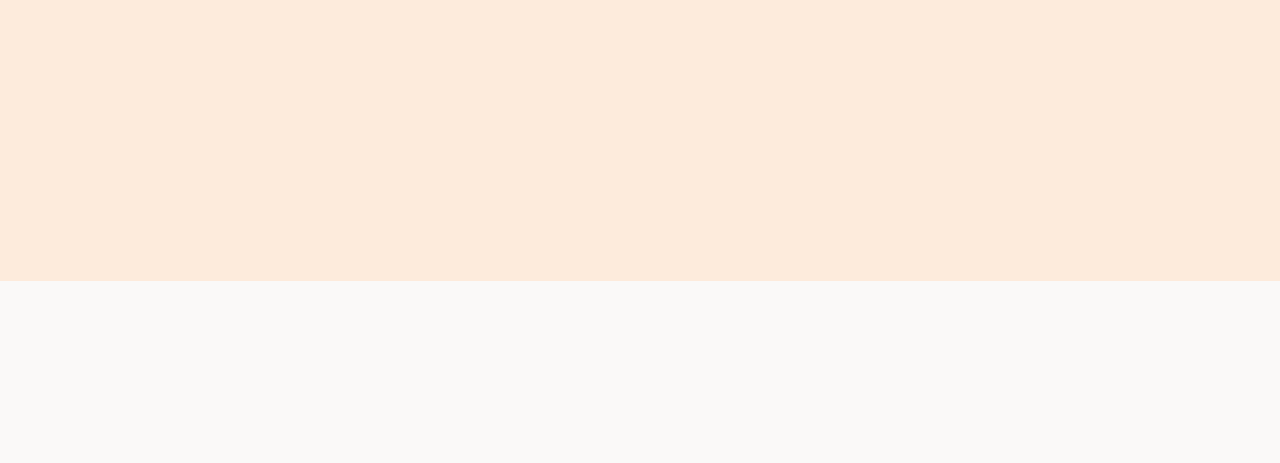
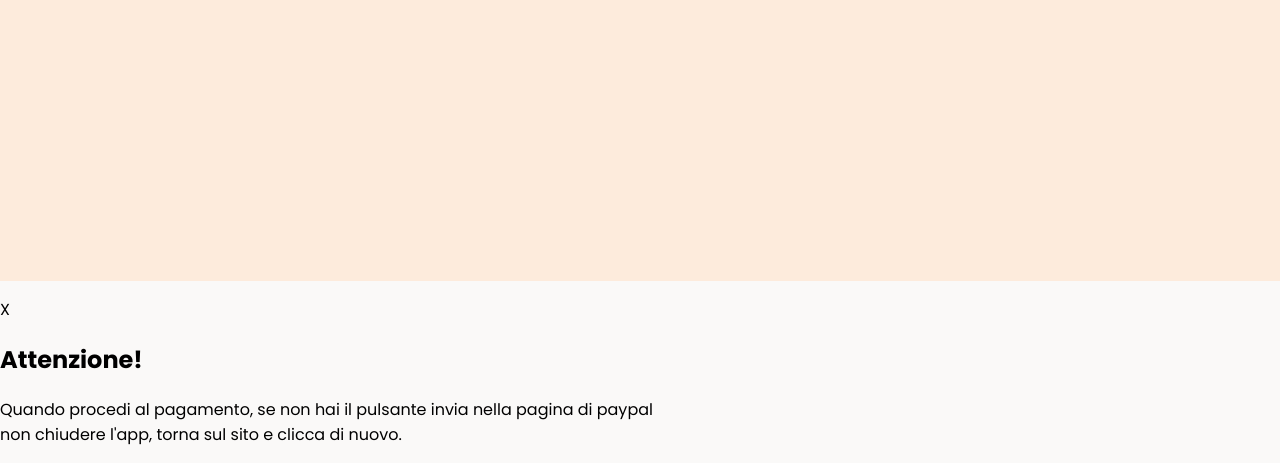
Before and after one commit to CoffeeBreakDigital/coffee, a plain HTML site: page index.html in a window 1280 px wide. Shown: the part 519-982 px from the top of the page. Before the commit the page ends 800 px from the top, so only its background shows below. Drawn offline with Linux system fonts and the light colour scheme.

Commit message:
index.html

```diff
--- a/index.html
+++ b/index.html
@@ -310,7 +310,15 @@
     <h2 class="titolo_desktop">Hey! Stiamo pensando anche alle versioni responsive</h2>
     <p class="descrizione">Se vuoi ordinare il tuo caffè visita il sito da cellulare!</p>
 </div>
-
+<div class="popup">
+    <div class="alert">
+        <p class="chiudi">X</p>
+        <h2>Attenzione!</h2>
+        <p class="messaggioAlert">Quando procedi al pagamento, se non hai il pulsante invia nella pagina di paypal<br>
+        non chiudere l'app, torna sul sito e clicca di nuovo.
+        </p>
+    </div>
+</div>
    <script src="script.js"></script>
 </body>
 </html>
```
